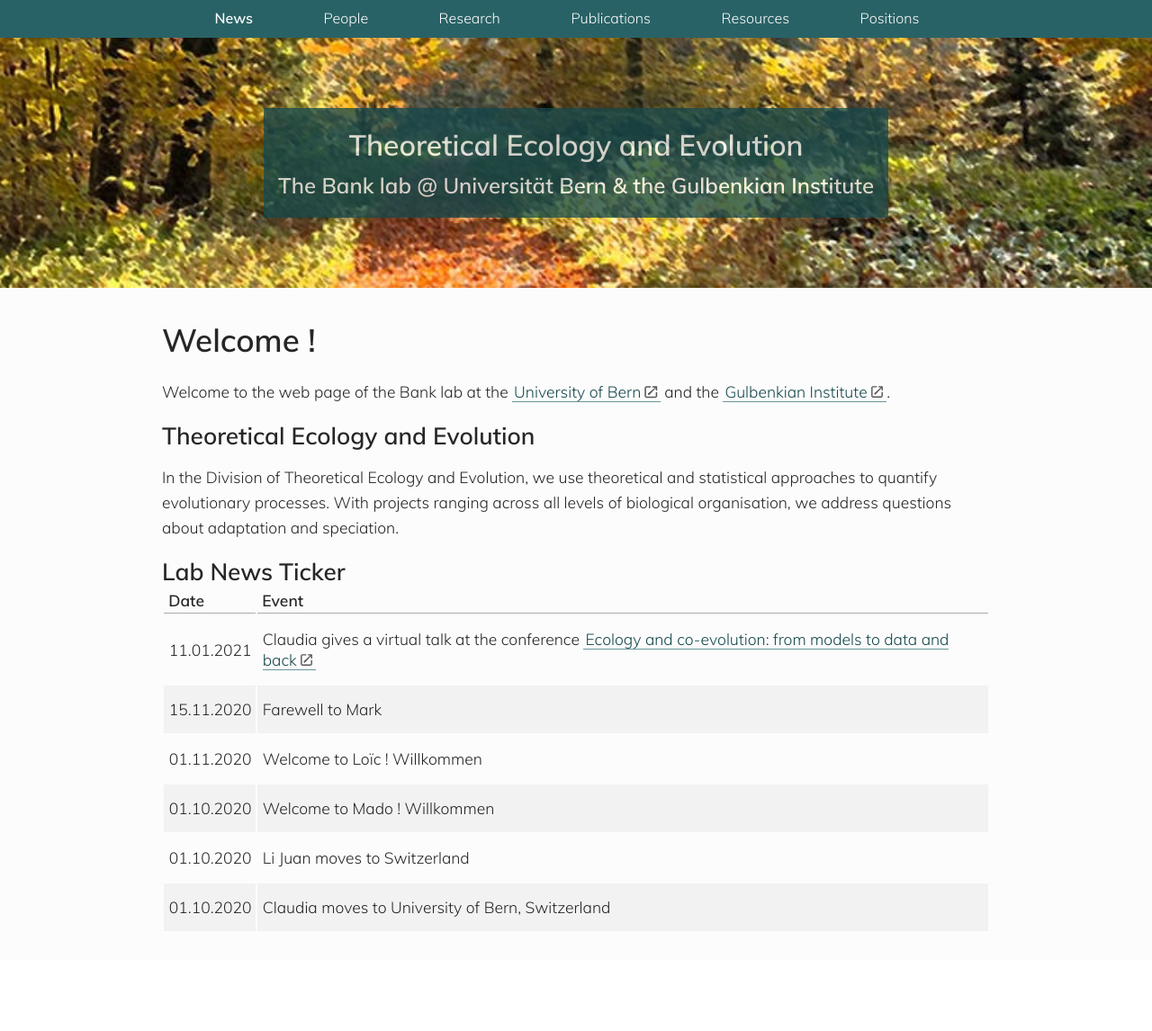
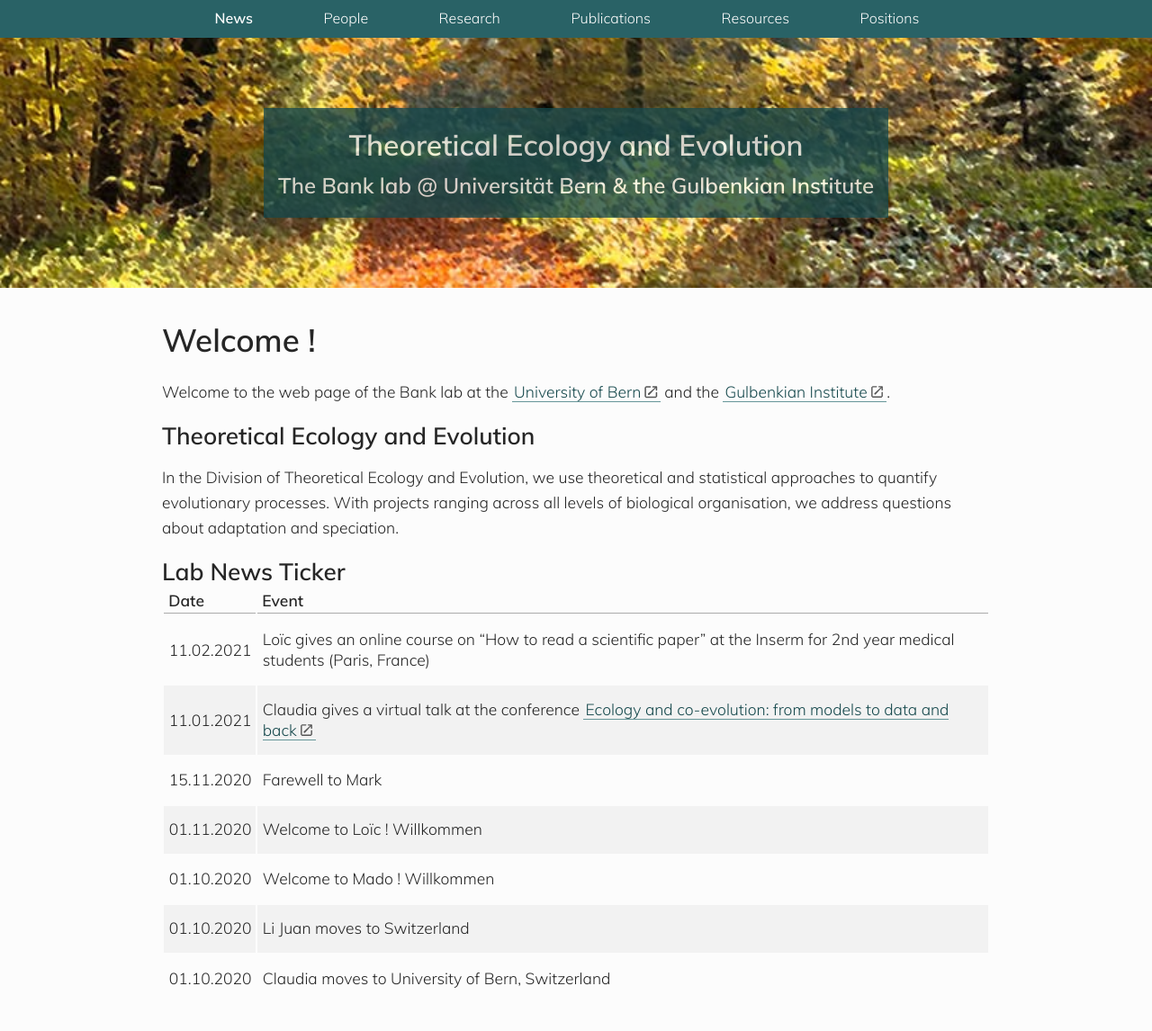
Before and after one commit to banklab/banklab.github.io, a Jekyll site: the page built from index.md, in a window 1280 px wide. Shown: the whole page at 90% size. Built offline with Jekyll 4.4.1, drawn with Linux system fonts in a browser that asks for light colours; some web fonts are replaced; before the commit the page ends 1067 px from its top, so only the background shows below that.

Commit message:
Update index.md

```diff
--- a/index.md
+++ b/index.md
@@ -16,6 +16,7 @@ In the Division of Theoretical Ecology and Evolution, we use theoretical and sta
 
 Date | Event
 ---  | ---
+11.02.2021 | Loïc gives an online course on "How to read a scientific paper" at the Inserm for 2nd year medical students (Paris, France)
 11.01.2021 | Claudia gives a virtual talk at the conference [Ecology and co-evolution: from models to data and back](https://indico.math.cnrs.fr/event/5760/)
 15.11.2020 | Farewell to Mark
 01.11.2020 | Welcome to Loïc ! Willkommen
```
